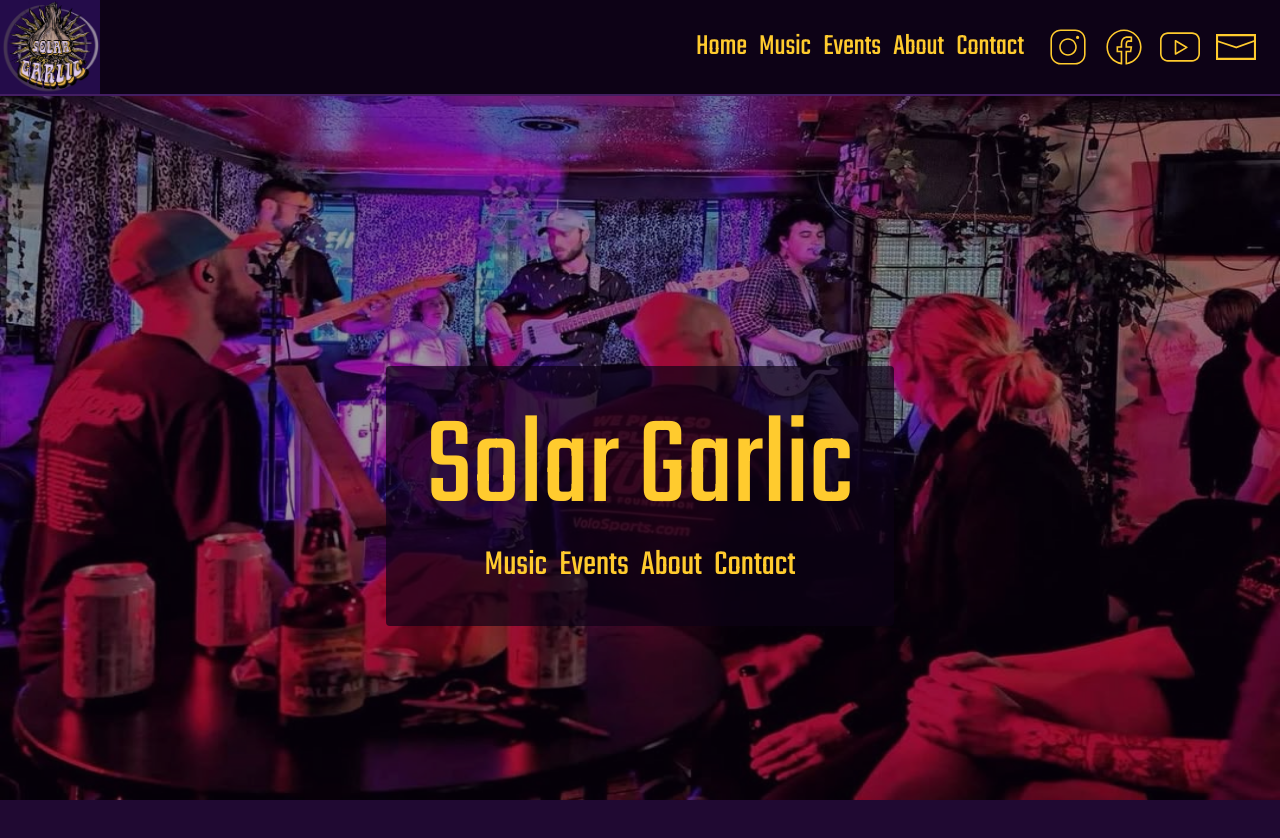
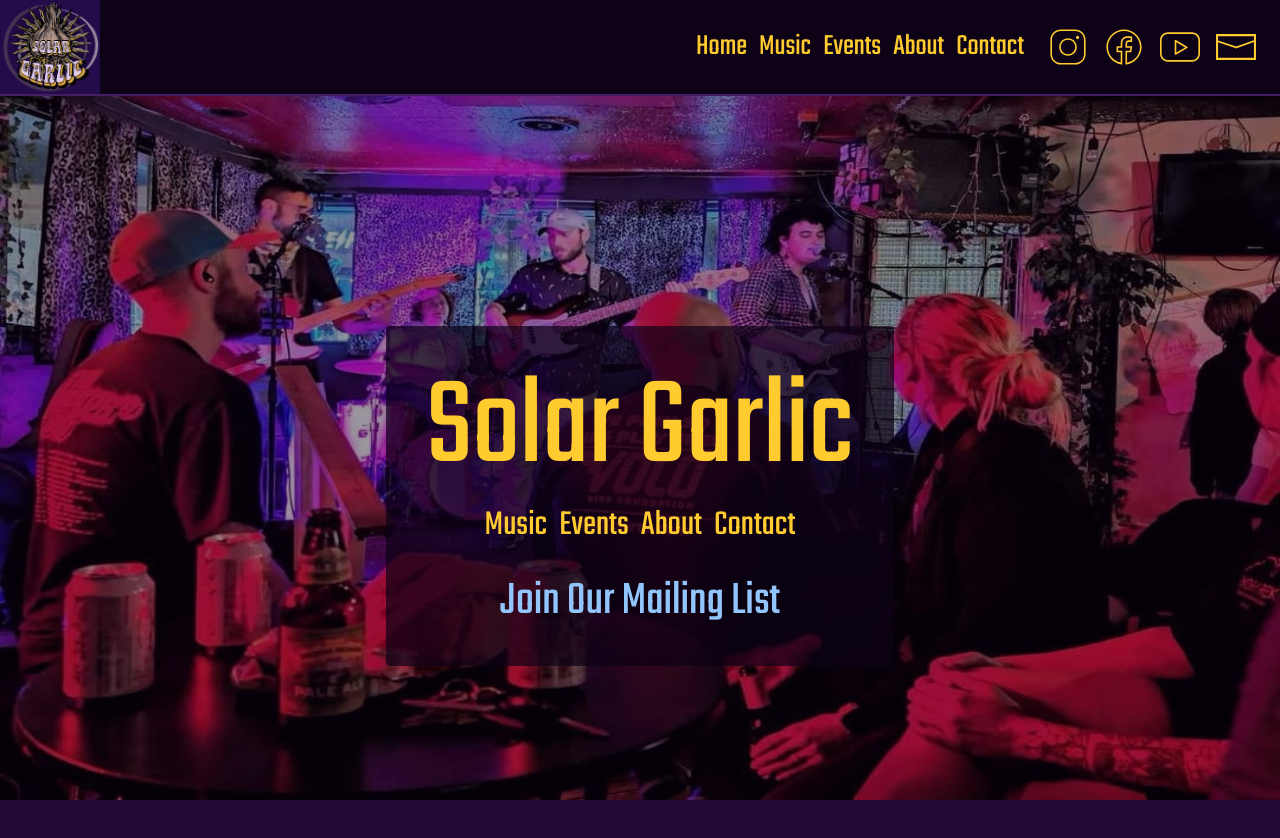
Before and after one commit to galbwe/solar-garlic-website, a Next.js app: page / in a window 1280 px wide. Shown: the top 838 px of the page. Built offline with nearby package versions, Linux system fonts and the light colour scheme.

Commit message:
Add mailing list signup cta on home page

```diff
--- a/src/components/Hero.tsx
+++ b/src/components/Hero.tsx
@@ -1,6 +1,7 @@
 "use client";
 
 import Image from "next/image";
+import Link from "next/link";
 
 import lionsLair01 from "../../public/solar-garlic-lions-lair-01.jpg";
 import lionsLair01Small from "../../public/solar-garlic-lions-lair-01-sm.jpg";
@@ -37,6 +38,13 @@ export default function Hero({ title }: HeroProps) {
               <NavLinks mobile items={navItems} linkSize="text-4xl" />
             </div>
           )}
+
+          <Link
+            href="/contact"
+            className="text-4xl lg:text-5xl hover:underline text-blue-300 mt-5"
+          >
+            Join Our Mailing List
+          </Link>
         </div>
       </section>
       <OpaqueOverlay />
```
